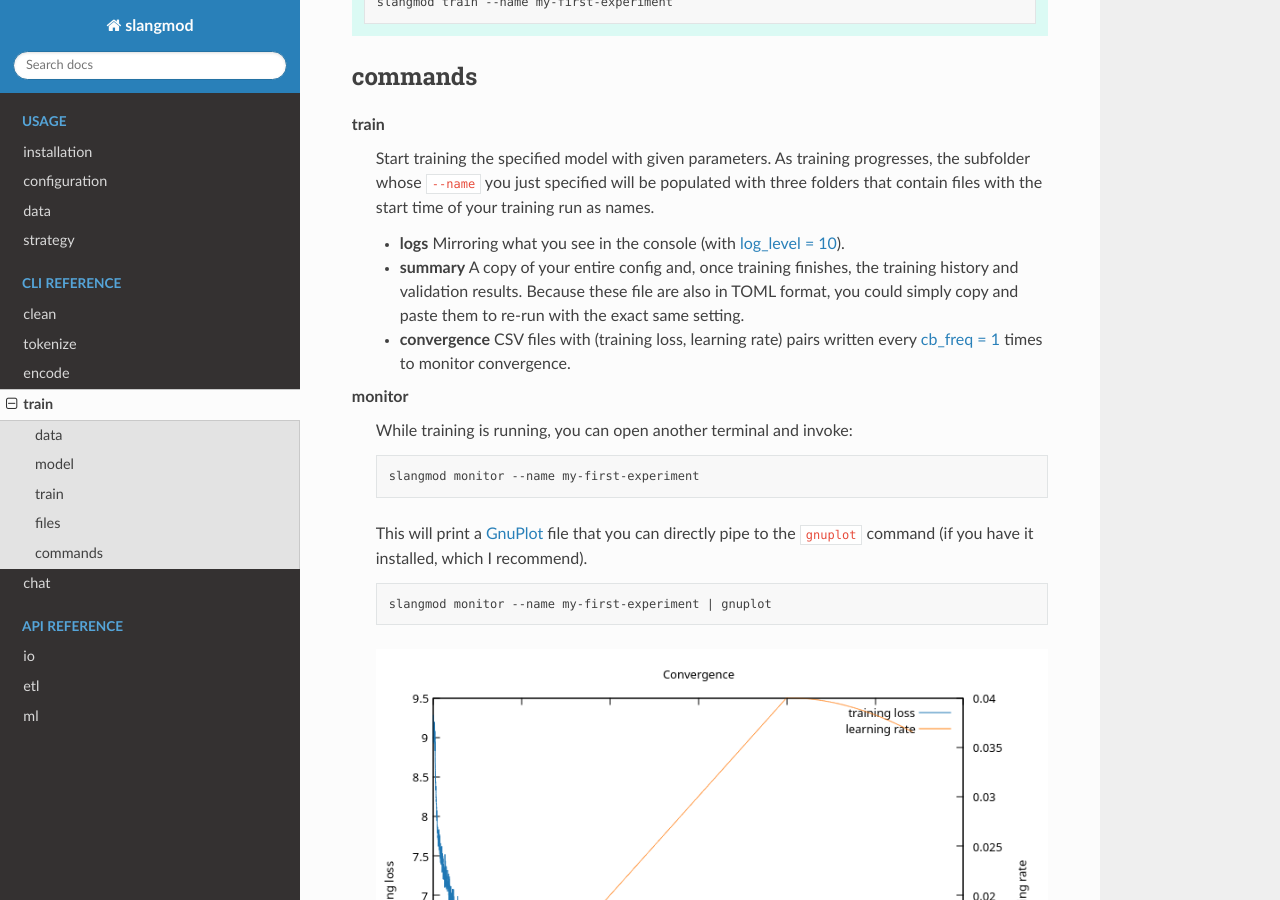
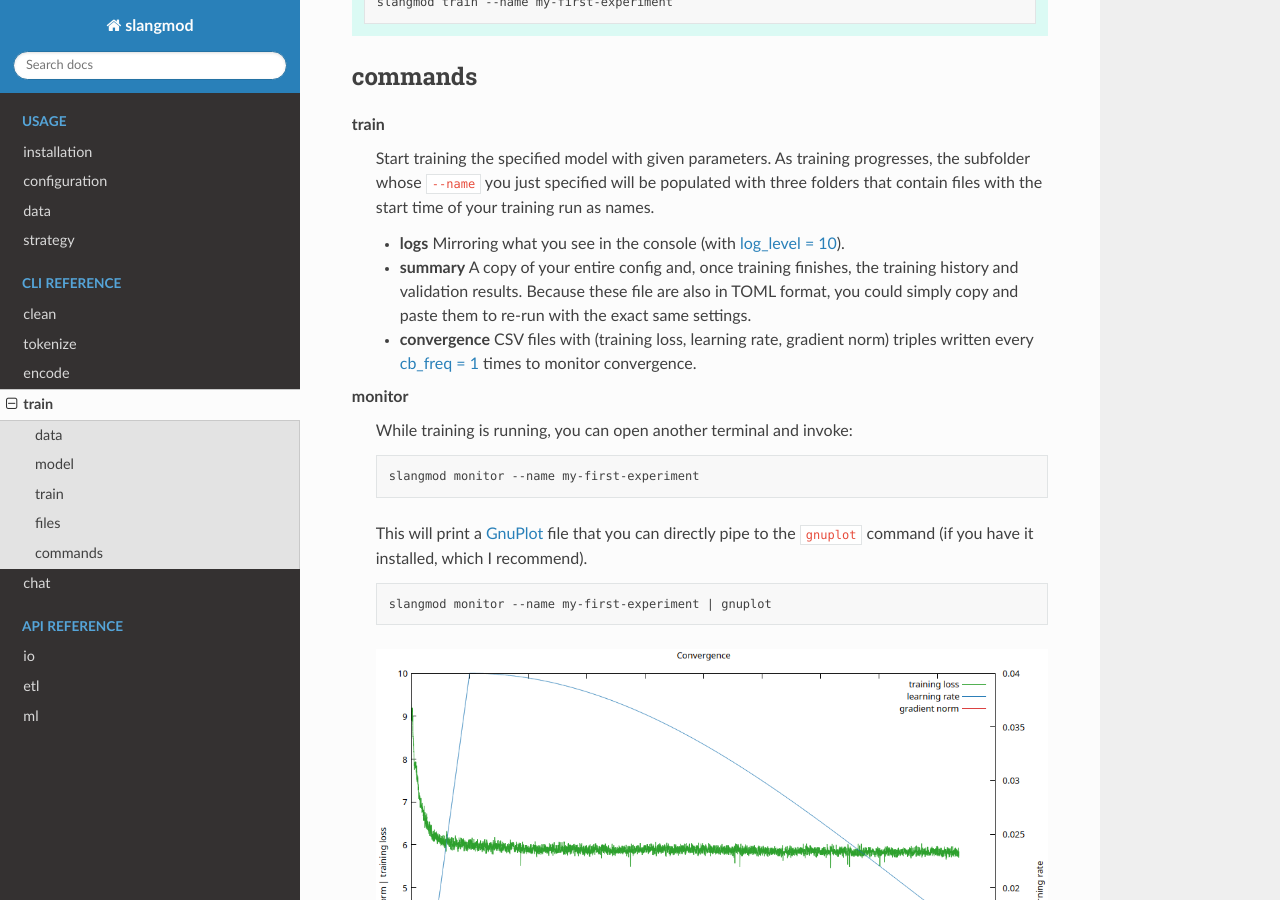
Before and after one commit to yedivanseven/slangmod, a Sphinx documentation site: the page built from docs/source/cli/train.rst, in a window 1280 px wide and 900 px high, scrolled down 1814 px. Built offline with Sphinx 7.4.7 and the Read the Docs theme 3.1.0, drawn with Linux system fonts in a browser that asks for light colours.

Commit message:
Typos in Docs

```diff
--- a/docs/source/cli/train.rst
+++ b/docs/source/cli/train.rst
@@ -99,9 +99,9 @@ train
    * **summary** A copy of your entire config and, once training finishes,
      the training history and validation results. Because these file are also
      in TOML format, you could simply copy and paste them to re-run with the
-     exact same setting.
-   * **convergence** CSV files with (training loss, learning rate) pairs written
-     every :ref:`cb-freq` times to monitor convergence.
+     exact same settings.
+   * **convergence** CSV files with (training loss, learning rate, gradient norm)
+     triples written every :ref:`cb-freq` times to monitor convergence.
 
 monitor
    While training is running, you can open another terminal and invoke:
```
Also changed, not shown: docs/source/cli/monitor.png.
